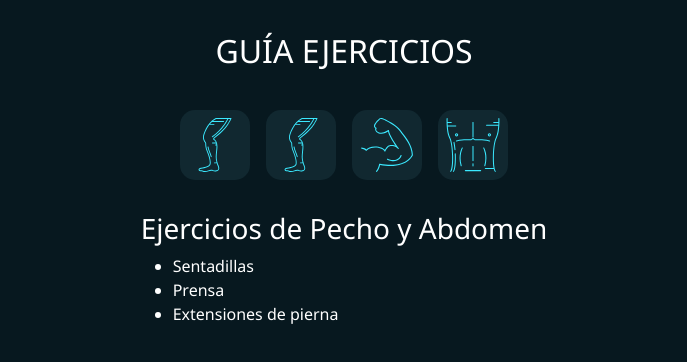
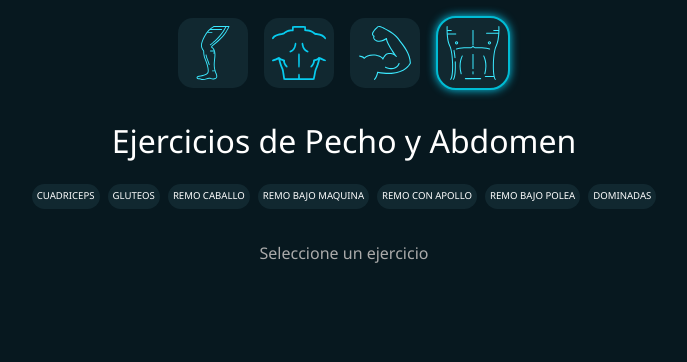
Before and after one commit to faustou/Fitness-Frontend, a React (Vite) app: page /ejercicios/pecho-abdomen in a window 1280 px wide. Shown: the top 362 px of the page, without its empty margins (296-983 px from the left). Built offline with nearby package versions, Linux system fonts and the light colour scheme.

Commit message:
UPDATE ejercicios mejoras

```diff
--- a/src/App.jsx
+++ b/src/App.jsx
@@ -57,7 +57,7 @@ function App() {
         <Route path="/admin" element={<ProtectedPagosAdmin />} />
 
         {/* Ruta principal para Ejercicios */}
-        <Route path="/ejercicios" element={<Ejercicios />}>
+        <Route path="/ejercicios/*" element={<Ejercicios />}>
           {/* Rutas internas de cada categoría */}
           <Route path="piernas" element={<Piernas />} />
           <Route path="espalda" element={<Espalda />} />
--- a/src/components/ejercicios/BrazosHombros.jsx
+++ b/src/components/ejercicios/BrazosHombros.jsx
@@ -1,14 +1,111 @@
-const BrazosHombros = () => {
+import { useState } from 'react';
+
+import cuadricepsGif from '../../assets/img/elevacionDePierna.gif';
+import gluteosGif from '../../assets/img/elevacionDePierna.gif';
+import Back from '../../assets/img/muscles/back.png'
+import Clock from '../../assets/img/clock.svg'
+import Person from '../../assets/img/person.svg'
+
+const ejercicios = [
+  {
+    nombre: 'CUADRICEPS',
+    gif: cuadricepsGif,
+    muscle: Back,
+    descripcion: 'Este ejercicio trabaja principalmente el músculo cuádriceps...',
+  },
+  {
+    nombre: 'GLUTEOS',
+    gif: gluteosGif,
+    muscle: Back,
+    descripcion: 'Este ejercicio trabaja los glúteos...',
+  },
+  {
+    nombre: 'REMO CABALLO',
+    gif: gluteosGif,
+    muscle: Back,
+    descripcion: 'Este ejercicio trabaja los glúteos...',
+  },
+  {
+    nombre: 'REMO BAJO MAQUINA',
+    gif: gluteosGif,
+    muscle: Back,
+    descripcion: 'Este ejercicio trabaja los glúteos...',
+  },
+  {
+    nombre: 'REMO CON APOLLO',
+    gif: gluteosGif,
+    muscle: Back,
+    descripcion: 'Este ejercicio trabaja los glúteos...',
+  },
+  {
+    nombre: 'REMO BAJO POLEA',
+    gif: gluteosGif,
+    muscle: Back,
+    descripcion: 'Este ejercicio trabaja los glúteos...',
+  },
+  {
+    nombre: 'DOMINADAS',
+    gif: gluteosGif,
+    muscle: Back,
+    descripcion: 'Este ejercicio trabaja los glúteos...',
+  },
+];
+
+function BrazosHombros() {
+  const [ejercicioSeleccionado, setEjercicioSeleccionado] = useState(null);
+
+  const mostrarEjercicio = (ejercicio) => {
+    setEjercicioSeleccionado(ejercicio);
+  };
+
   return (
-    <div>
-      <h3>Ejercicios de Brazos y Hombros</h3>
-      <ul>
-        <li>Sentadillas</li>
-        <li>Prensa</li>
-        <li>Extensiones de pierna</li>
-      </ul>
+    <div className="ejercicio-container">
+      <h2>Ejercicios de Brazos y Hombros</h2>
+      <div className="botones-ejercicios">
+        {ejercicios.map((ejercicio, index) => (
+          <button
+            key={index}
+            className={`boton-ejercicio ${ejercicioSeleccionado?.nombre === ejercicio.nombre ? 'activo' : ''}`}
+            onClick={() => mostrarEjercicio(ejercicio)}
+          >
+            {ejercicio.nombre}
+          </button>
+        ))}
+      </div>
+
+      {ejercicioSeleccionado ? (
+      <div className="contenido-ejercicio">
+        <h3>{ejercicioSeleccionado.nombre}</h3>
+        <img
+          src={ejercicioSeleccionado.gif}
+          alt={`Gif de ${ejercicioSeleccionado.nombre}`}
+          className="gif-ejercicio"
+        />
+        <p>{ejercicioSeleccionado.descripcion}</p>
+        <div className='content-info'>
+          <div className='dificultad'>
+            <div>
+              <p> <img src={Clock} alt="Piernas" /> 30s</p>
+            </div>
+            <div>
+              <p> <img src={Person} alt="Piernas" /> Intermedio</p>
+            </div>
+          </div>
+          <div>
+            <img className='muscle' src={ejercicioSeleccionado.muscle} alt="" />
+          </div>
+        </div>
+        <button onClick={() => setEjercicioSeleccionado(null)} className="cerrar-ejercicio">
+          Volver a la lista
+        </button>
+      </div>
+    ) : (
+      <p style={{ color: '#aaa', marginTop: '2rem' }}>Seleccione un ejercicio</p>
+    )}
+
+
     </div>
   );
-};
+}
 
 export default BrazosHombros;
--- a/src/components/ejercicios/Ejercicios.jsx
+++ b/src/components/ejercicios/Ejercicios.jsx
@@ -1,4 +1,4 @@
-import { Link, Route, Routes } from 'react-router-dom';
+import { Link, Route, Routes, useLocation } from 'react-router-dom';
 import Piernas from './Piernas.jsx'; // Importa los componentes de las categorías
 import Espalda from './Espalda.jsx';
 import PechoAbdomen from './PechoAbdomen.jsx';
@@ -7,31 +7,30 @@ import './styles-ejercicios.css';
 import PiernasIcon from '../../assets/img/piernas.svg';
 import AbdomenPechoIcon from '../../assets/img/abdomenPecho.svg';
 import BrazosHombrosIcon from '../../assets/img/brazosHombros.svg';
+import EspaldaIcon from '../../assets/img/back.svg';
 
 function Ejercicios() {
+  const location = useLocation();
   return (
     <div className='ejercicios-container'>
-      <div>
-        <h2>GUÍA EJERCICIOS</h2>
-      </div>
 
       <div className='menu'>
-        <div className='category-button'>
+        <div className={`category-button ${location.pathname === "/ejercicios/piernas" ? "activo" : ""}`}>
           <Link to="/ejercicios/piernas">
             <img src={PiernasIcon} alt="Piernas" />
           </Link>
         </div>
-        <div className='category-button'>
+        <div className={`category-button ${location.pathname === "/ejercicios/espalda" ? "activo" : ""}`}>
           <Link to="/ejercicios/espalda">
-            <img src={PiernasIcon} alt="Espalda" />
+            <img src={EspaldaIcon} alt="Espalda" />
           </Link>
         </div>
-        <div className='category-button'>
+        <div className={`category-button ${location.pathname === "/ejercicios/brazos-hombros" ? "activo" : ""}`}>
           <Link to="/ejercicios/brazos-hombros">
             <img src={BrazosHombrosIcon} alt="Brazos y Hombros" />
           </Link>
         </div>
-        <div className='category-button'>
+        <div className={`category-button ${location.pathname === "/ejercicios/pecho-abdomen" ? "activo" : ""}`}>
           <Link to="/ejercicios/pecho-abdomen">
             <img src={AbdomenPechoIcon} alt="Pecho y Abdomen" />
           </Link>
@@ -42,6 +41,10 @@ function Ejercicios() {
       <div className="category-content">
         {/* Aquí se renderizarán los componentes de las categorías según la ruta */}
         <Routes>
+            <Route
+    path=""
+    element={<p style={{ color: '#ccc', marginTop: '2rem' }}>Seleccione grupo muscular</p>}
+  />
           <Route path="piernas" element={<Piernas />} />
           <Route path="espalda" element={<Espalda />} />
           <Route path="brazos-hombros" element={<BrazosHombros />} />
--- a/src/components/ejercicios/Espalda.jsx
+++ b/src/components/ejercicios/Espalda.jsx
@@ -8,13 +8,37 @@ import Clock from '../../assets/img/clock.svg'
 
 const ejercicios = [
   {
-    nombre: 'Remo Bajo Mancuerna',
+    nombre: 'REMO BAJO MANCUERNA',
     gif: RemoBajoMancuernaGif,
     muscle: Back,
     descripcion: 'Este ejercicio trabaja principalmente el Remo Bajo Mancuerna...',
   },
   {
-    nombre: 'GLÚTEOS',
+    nombre: 'REMO CABALLO',
+    gif: gluteosGif,
+    muscle: Back,
+    descripcion: 'Este ejercicio trabaja los glúteos...',
+  },
+  {
+    nombre: 'REMO BAJO MAQUINA',
+    gif: gluteosGif,
+    muscle: Back,
+    descripcion: 'Este ejercicio trabaja los glúteos...',
+  },
+  {
+    nombre: 'REMO CON APOLLO',
+    gif: gluteosGif,
+    muscle: Back,
+    descripcion: 'Este ejercicio trabaja los glúteos...',
+  },
+  {
+    nombre: 'REMO BAJO POLEA',
+    gif: gluteosGif,
+    muscle: Back,
+    descripcion: 'Este ejercicio trabaja los glúteos...',
+  },
+  {
+    nombre: 'DOMINADAS',
     gif: gluteosGif,
     muscle: Back,
     descripcion: 'Este ejercicio trabaja los glúteos...',
@@ -35,7 +59,7 @@ function Espalda() {
         {ejercicios.map((ejercicio, index) => (
           <button
             key={index}
-            className="boton-ejercicio"
+            className={`boton-ejercicio ${ejercicioSeleccionado?.nombre === ejercicio.nombre ? 'activo' : ''}`}
             onClick={() => mostrarEjercicio(ejercicio)}
           >
             {ejercicio.nombre}
@@ -43,7 +67,7 @@ function Espalda() {
         ))}
       </div>
 
-      {ejercicioSeleccionado && (
+      {ejercicioSeleccionado ? (
       <div className="contenido-ejercicio">
         <h3>{ejercicioSeleccionado.nombre}</h3>
         <img
@@ -69,8 +93,11 @@ function Espalda() {
           Volver a la lista
         </button>
       </div>
+    ) : (
+      <p style={{ color: '#aaa', marginTop: '2rem' }}>Seleccione un ejercicio</p>
+    )}
 
-      )}
+
     </div>
   );
 }
--- a/src/components/ejercicios/PechoAbdomen.jsx
+++ b/src/components/ejercicios/PechoAbdomen.jsx
@@ -1,14 +1,111 @@
-const PechoAbdomen = () => {
+import { useState } from 'react';
+
+import cuadricepsGif from '../../assets/img/elevacionDePierna.gif';
+import gluteosGif from '../../assets/img/elevacionDePierna.gif';
+import Back from '../../assets/img/muscles/back.png'
+import Clock from '../../assets/img/clock.svg'
+import Person from '../../assets/img/person.svg'
+
+const ejercicios = [
+  {
+    nombre: 'CUADRICEPS',
+    gif: cuadricepsGif,
+    muscle: Back,
+    descripcion: 'Este ejercicio trabaja principalmente el músculo cuádriceps...',
+  },
+  {
+    nombre: 'GLUTEOS',
+    gif: gluteosGif,
+    muscle: Back,
+    descripcion: 'Este ejercicio trabaja los glúteos...',
+  },
+  {
+    nombre: 'REMO CABALLO',
+    gif: gluteosGif,
+    muscle: Back,
+    descripcion: 'Este ejercicio trabaja los glúteos...',
+  },
+  {
+    nombre: 'REMO BAJO MAQUINA',
+    gif: gluteosGif,
+    muscle: Back,
+    descripcion: 'Este ejercicio trabaja los glúteos...',
+  },
+  {
+    nombre: 'REMO CON APOLLO',
+    gif: gluteosGif,
+    muscle: Back,
+    descripcion: 'Este ejercicio trabaja los glúteos...',
+  },
+  {
+    nombre: 'REMO BAJO POLEA',
+    gif: gluteosGif,
+    muscle: Back,
+    descripcion: 'Este ejercicio trabaja los glúteos...',
+  },
+  {
+    nombre: 'DOMINADAS',
+    gif: gluteosGif,
+    muscle: Back,
+    descripcion: 'Este ejercicio trabaja los glúteos...',
+  },
+];
+
+function PechoAbdomen() {
+  const [ejercicioSeleccionado, setEjercicioSeleccionado] = useState(null);
+
+  const mostrarEjercicio = (ejercicio) => {
+    setEjercicioSeleccionado(ejercicio);
+  };
+
   return (
-    <div>
-      <h3>Ejercicios de Pecho y Abdomen</h3>
-      <ul>
-        <li>Sentadillas</li>
-        <li>Prensa</li>
-        <li>Extensiones de pierna</li>
-      </ul>
+    <div className="ejercicio-container">
+      <h2>Ejercicios de Pecho y Abdomen</h2>
+      <div className="botones-ejercicios">
+        {ejercicios.map((ejercicio, index) => (
+          <button
+            key={index}
+            className={`boton-ejercicio ${ejercicioSeleccionado?.nombre === ejercicio.nombre ? 'activo' : ''}`}
+            onClick={() => mostrarEjercicio(ejercicio)}
+          >
+            {ejercicio.nombre}
+          </button>
+        ))}
+      </div>
+
+      {ejercicioSeleccionado ? (
+      <div className="contenido-ejercicio">
+        <h3>{ejercicioSeleccionado.nombre}</h3>
+        <img
+          src={ejercicioSeleccionado.gif}
+          alt={`Gif de ${ejercicioSeleccionado.nombre}`}
+          className="gif-ejercicio"
+        />
+        <p>{ejercicioSeleccionado.descripcion}</p>
+        <div className='content-info'>
+          <div className='dificultad'>
+            <div>
+              <p> <img src={Clock} alt="Piernas" /> 30s</p>
+            </div>
+            <div>
+              <p> <img src={Person} alt="Piernas" /> Intermedio</p>
+            </div>
+          </div>
+          <div>
+            <img className='muscle' src={ejercicioSeleccionado.muscle} alt="" />
+          </div>
+        </div>
+        <button onClick={() => setEjercicioSeleccionado(null)} className="cerrar-ejercicio">
+          Volver a la lista
+        </button>
+      </div>
+    ) : (
+      <p style={{ color: '#aaa', marginTop: '2rem' }}>Seleccione un ejercicio</p>
+    )}
+
+
     </div>
   );
-};
+}
 
 export default PechoAbdomen;
--- a/src/components/ejercicios/Piernas.jsx
+++ b/src/components/ejercicios/Piernas.jsx
@@ -2,16 +2,51 @@ import { useState } from 'react';
 
 import cuadricepsGif from '../../assets/img/elevacionDePierna.gif';
 import gluteosGif from '../../assets/img/elevacionDePierna.gif';
+import Back from '../../assets/img/muscles/back.png'
+import Clock from '../../assets/img/clock.svg'
+import Person from '../../assets/img/person.svg'
 
 const ejercicios = [
   {
-    nombre: 'Cuádriceps',
+    nombre: 'CUADRICEPS',
     gif: cuadricepsGif,
+    muscle: Back,
     descripcion: 'Este ejercicio trabaja principalmente el músculo cuádriceps...',
   },
   {
-    nombre: 'Glúteos',
+    nombre: 'GLUTEOS',
     gif: gluteosGif,
+    muscle: Back,
+    descripcion: 'Este ejercicio trabaja los glúteos...',
+  },
+  {
+    nombre: 'REMO CABALLO',
+    gif: gluteosGif,
+    muscle: Back,
+    descripcion: 'Este ejercicio trabaja los glúteos...',
+  },
+  {
+    nombre: 'REMO BAJO MAQUINA',
+    gif: gluteosGif,
+    muscle: Back,
+    descripcion: 'Este ejercicio trabaja los glúteos...',
+  },
+  {
+    nombre: 'REMO CON APOLLO',
+    gif: gluteosGif,
+    muscle: Back,
+    descripcion: 'Este ejercicio trabaja los glúteos...',
+  },
+  {
+    nombre: 'REMO BAJO POLEA',
+    gif: gluteosGif,
+    muscle: Back,
+    descripcion: 'Este ejercicio trabaja los glúteos...',
+  },
+  {
+    nombre: 'DOMINADAS',
+    gif: gluteosGif,
+    muscle: Back,
     descripcion: 'Este ejercicio trabaja los glúteos...',
   },
 ];
@@ -30,7 +65,7 @@ function Piernas() {
         {ejercicios.map((ejercicio, index) => (
           <button
             key={index}
-            className="boton-ejercicio"
+            className={`boton-ejercicio ${ejercicioSeleccionado?.nombre === ejercicio.nombre ? 'activo' : ''}`}
             onClick={() => mostrarEjercicio(ejercicio)}
           >
             {ejercicio.nombre}
@@ -38,7 +73,7 @@ function Piernas() {
         ))}
       </div>
 
-      {ejercicioSeleccionado && (
+      {ejercicioSeleccionado ? (
       <div className="contenido-ejercicio">
         <h3>{ejercicioSeleccionado.nombre}</h3>
         <img
@@ -47,11 +82,28 @@ function Piernas() {
           className="gif-ejercicio"
         />
         <p>{ejercicioSeleccionado.descripcion}</p>
+        <div className='content-info'>
+          <div className='dificultad'>
+            <div>
+              <p> <img src={Clock} alt="Piernas" /> 30s</p>
+            </div>
+            <div>
+              <p> <img src={Person} alt="Piernas" /> Intermedio</p>
+            </div>
+          </div>
+          <div>
+            <img className='muscle' src={ejercicioSeleccionado.muscle} alt="" />
+          </div>
+        </div>
         <button onClick={() => setEjercicioSeleccionado(null)} className="cerrar-ejercicio">
           Volver a la lista
         </button>
       </div>
+    ) : (
+      <p style={{ color: '#aaa', marginTop: '2rem' }}>Seleccione un ejercicio</p>
     )}
+
+
     </div>
   );
 }
--- a/src/components/ejercicios/styles-ejercicios.css
+++ b/src/components/ejercicios/styles-ejercicios.css
@@ -3,7 +3,6 @@
     flex-direction: column;
     align-items: center;
     color: white;
-    gap: 2rem;
     background-color: #07181f;
     height: 100vh;
     font-family: 'Segoe UI', Tahoma, Geneva, Verdana, sans-serif;
@@ -19,10 +18,17 @@
     justify-content: space-between;
     align-items: center;
     gap: 1rem;
+    margin-top: 1rem;
 }
 .category-button {
     background-color: #112830;
     border-radius: 15px;
+}
+
+.category-button.activo {
+  border: 2px solid #00bcd4;
+  border-radius: 20px;
+  box-shadow: 0 0 10px #07ccef;
 }
 
 .menu img {
@@ -38,15 +44,16 @@
 }
 
 .botones-ejercicios {
+  margin-top: 1rem;
   display: flex;
-  justify-content: space-evenly;
+  justify-content: center;
   flex-wrap: wrap;
-  gap: 10px;
+  gap: 8px;
 }
 
 .boton-ejercicio {
-  padding: 10px 20px;
-  font-size: 1rem;
+  padding: 5px 5px;
+  font-size: 0.6rem;
   cursor: pointer;
   border: none;
   background-color: #112830;
@@ -54,6 +61,17 @@
   border-radius: 15px;
   transition: background-color 0.3s;
 }
+
+.boton-ejercicio.activo {
+  background-color: #07ccef; /* color cuando está activo */
+  color: #07181f;
+  font-weight: bold;
+}
+
+.boton-ejercicio.activo:hover {
+  background-color: #05b4d6; /* color al pasar el mouse sobre el activo */
+}
+
 
 .boton-ejercicio:hover {
   background-color: #112830;
@@ -63,9 +81,8 @@
   margin-top: 20px;
   text-align: center;
   background-color: #112830;
-  border-radius: 25px;
+  border-radius: 20px;
   margin: 1rem;
-  border: 1px solid #112830;
   margin-top: 2rem;
 }
 
@@ -106,7 +123,7 @@
 
 .content-info {
   display: flex;
-  justify-content: space-around;
+  justify-content: space-evenly;
   align-items: flex-start;
 }
 
@@ -114,14 +131,14 @@
   position: relative;
   top: 0;
   right: 0;
-  height: 150px;
+  height: 120px;
 }
 
 .gif-ejercicio {
   max-width: 95%;
   height: auto;
   margin-top: 10px;
-  border-radius: 25px;
+  border-radius: 20px;
 }
 
 .cerrar-ejercicio {
@@ -131,9 +148,9 @@
   font-weight: 600;
   cursor: pointer;
   border: none;
-  background-color: #07ccef;
-  color: #1b1f0a;
-  border-radius: 5px;
+  background-color: #07181f;
+  color: white;
+  border-radius: 20px;
   transition: background-color 0.3s;
   margin-bottom: 1rem;
 }
```
Also changed, not shown: src/assets/img/back.svg (added), src/assets/img/muscles/imagen_2025-06-24_202842315.svg (added). Lines whose indentation alone changed are shown as unchanged.
